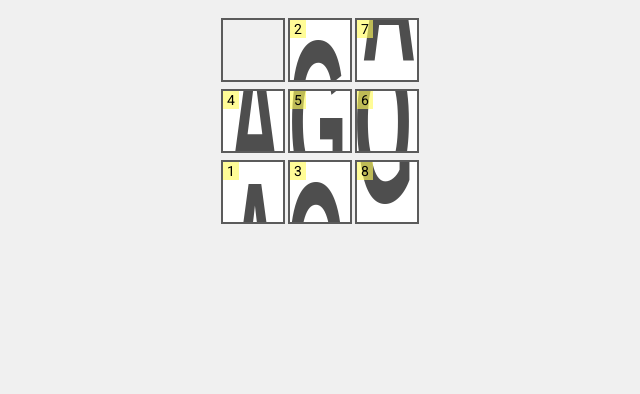
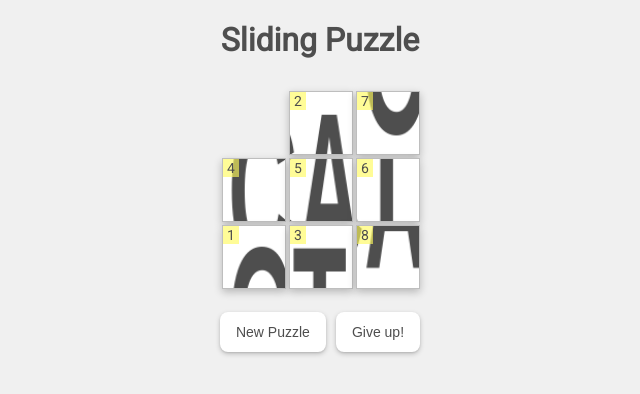
Before and after one commit to sayantanDs/quirkylock, a Next.js app: page /slidingpuzzle in a window 1280 px wide. Shown: the top 394 px of the page, without its empty margins (320-960 px from the left). Built offline with nearby package versions, Linux system fonts and the light colour scheme.

Commit message:
small updates upto rule 8

```diff
--- a/app/globals.css
+++ b/app/globals.css
@@ -9,3 +9,7 @@ code {
   font-family: source-code-pro, Menlo, Monaco, Consolas, 'Courier New',
     monospace;
 }
+
+a{
+  color: dodgerblue;
+}
--- a/app/slidingpuzzle/page.jsx
+++ b/app/slidingpuzzle/page.jsx
@@ -1,14 +1,37 @@
 'use client'
 
-import React, { useState } from 'react';
+import React, { useEffect, useState } from 'react';
+
+import styles from "./page.module.css";
 
 import {SlidingPuzzle} from "../../rules/RuleSlidingPuzzle/RuleSlidingPuzzle";
 import {getRandomWord} from "../../rules/RuleSlidingPuzzle/utils";
 
 function PuzzlePage() {
-    const [word, setWord] = useState(getRandomWord());
+    const [word, setWord] = useState(null);
+    const [showSolution, setShowSolution] = useState(false);
 
-    return ( <SlidingPuzzle word={word}/> );
+    useEffect(()=>{
+        setWord(getRandomWord());
+    }, []);
+
+    return (
+    <div className={styles.container}>
+        <h1>Sliding Puzzle</h1>
+        {word===null ? null : (
+            <>
+            <SlidingPuzzle word={word}/>
+            <div className={styles.buttons}>
+                <button onClick={()=>{setWord(getRandomWord()); setShowSolution(false);}}>
+                    New Puzzle
+                </button>
+                <button onClick={()=>setShowSolution(true)}>Give up!</button>
+            </div>
+            <div hidden={!showSolution}>Solution: {word}</div>
+            </>
+        )}
+    </div>
+    );
 }
 
 export default PuzzlePage;
--- /dev/null
+++ b/app/slidingpuzzle/page.module.css
@@ -0,0 +1,43 @@
+.container{
+    width: 576px;
+    max-width: calc(100% - 20px);
+    margin: 0 auto;
+    color: #4e4e4e;
+    min-height: calc(100vh - 50px);
+    text-align: center;
+}
+.buttons{
+  margin-top: 20px;
+  margin-bottom: 10px;
+}
+.buttons>button{
+
+    margin: 5px 5px 5px 5px;
+    background-color: #FFFFFF;
+    border: 0;
+    border-radius: .5rem;
+    box-sizing: border-box;
+    color: #4e4e4e;
+    font-size: 14px;
+    padding: .75rem 1rem;
+    text-align: center;
+    box-shadow: 0 2px 5px 0 rgba(0, 0, 0, 0.2), 0 1px 2px 0 rgba(0, 0, 0, 0.1);
+}
+
+.buttons>button:hover {
+  /* background-color: rgb(249,250,251); */
+  box-shadow: 0 4px 6px 0 rgba(0, 0, 0, 0.25)
+}
+.buttons>button:active {
+    transform: scale(0.98);
+    box-shadow: 0 2px 5px 0 rgba(0, 0, 0, 0.2), 0 1px 2px 0 rgba(0, 0, 0, 0.1);
+}
+
+.buttons>button:focus {
+  outline: 2px solid transparent;
+  outline-offset: 2px;
+}
+
+.buttons>button:focus-visible {
+  box-shadow: none;
+}
--- a/components/PasswordBox.jsx
+++ b/components/PasswordBox.jsx
@@ -17,7 +17,7 @@ function PasswordBox({pswd, setPswd}) {
             </div>
             <div
                 className="pswdbox"
-                contentEditable
+                contentEditable="plaintext-only"
                 spellCheck="false"
                 onInput={handleChange}
             />
--- a/rules/RuleSlidingPuzzle/RuleSlidingPuzzle.css
+++ b/rules/RuleSlidingPuzzle/RuleSlidingPuzzle.css
@@ -1,30 +1,39 @@
-.puzzle_canvas{
-    border: 1px solid #000000;
-}
-
 .sliding_puzzle{
     display: grid;
-    grid-template-columns: repeat(3, 64px);
-    gap: 3px;
+    grid-template-columns: repeat(3, 62px);
+    gap: 5px;
     justify-content: center;
     padding-top: 10px;
 }
 
 .puzzle_piece{
-    border-style: outset;
-    border: 2px solid #5b5b5b;
-
+    /* border: 2px solid #6f6f6f; */
+    border: 1px solid #bebebe;
+    width: 62px;
+    height: 62px;
+    box-shadow: rgba(0, 0, 0, 0.24) 0px 3px 8px;
+}
+.puzzle_piece:hover{
+    box-shadow: rgba(0, 0, 0, 0.28) 1px 4px 6px;
+}
+.puzzle_piece.blank_piece{
+    box-shadow: none;
+    border: none;
 }
 
 .puzzle_piece_wrapper{
     position: relative;
+    box-sizing: border-box;
+    width: 62px;
+    height: 62px;
+
 }
 
 .puzzle_piece_num{
     font-size: 14px;
     position: absolute;
-    top: 2px;
-    left: 2px;
+    top: 1px;
+    left: 1px;
     background-color: rgba(255, 250, 91, 0.63);
     padding: 1px 4px 1px 4px;
 }
--- a/rules/RuleSlidingPuzzle/RuleSlidingPuzzle.jsx
+++ b/rules/RuleSlidingPuzzle/RuleSlidingPuzzle.jsx
@@ -3,7 +3,7 @@ import Image from 'next/image';
 import Rule from "../Rule";
 import "./RuleSlidingPuzzle.css";
 
-import {getRandomWord, getPuzzle} from "./utils";
+import {getRandomWord, getPuzzle, BLANK_CELL_NUM} from "./utils";
 
 
 
@@ -29,12 +29,9 @@ function SlidingPuzzle({word}){
 
     const [puzzleGrid, setPuzzleGrid] = useState(null);
 
-
-    const BLANK_CELL_NUM = 8;
-
     function createWordImage(){
         const canvas = canvasRef.current;
-        const ctx = canvas.getContext('2d');
+        const ctx = canvas.getContext('2d', {willReadFrequently: true});
 
         ctx.fillStyle = "#fff";
         ctx.fillRect(0, 0, canvas.width, canvas.height);
@@ -74,7 +71,7 @@ function SlidingPuzzle({word}){
         let puzzle = getPuzzle();
         setPuzzleGrid(puzzle);
 
-    }, []);
+    }, [word]);
 
 
     function onClick(i, j){
@@ -127,7 +124,7 @@ function SlidingPuzzle({word}){
                                     {/* <span className='puzzle_piece_num'>{piece+1}</span> */}
                                     <div
                                         style={{width: 60, height: 60}}
-                                        className='puzzle_piece'
+                                        className='puzzle_piece blank_piece'
                                     />
                                 </div>
                             )
@@ -136,7 +133,7 @@ function SlidingPuzzle({word}){
                             return (
                                 <div className='puzzle_piece_wrapper' key={`${i},${j}`}>
                                     <span className='puzzle_piece_num'>{piece+1}</span>
-                                    <img
+                                    <Image
                                         className='puzzle_piece'
                                         src={cropedImages.current[piece]}
                                         width={60}
--- a/rules/RuleSlidingPuzzle/utils.js
+++ b/rules/RuleSlidingPuzzle/utils.js
@@ -1,3 +1,4 @@
+const BLANK_CELL_NUM = 8;
 
 function getRandomWord(){
     let arr = ['act', 'add', 'age', 'ago', 'aid', 'aim', 'air', 'all', 'and', 'any', 'arm', 'art', 'ask', 'bad', 'bag', 'ban', 'bar', 'bed', 'bet', 'big', 'bit', 'box', 'boy', 'bus', 'but', 'buy', 'can', 'cap', 'car', 'cat', 'CEO', 'cop', 'cow', 'cry', 'cup', 'cut', 'dad', 'day', 'die', 'dig', 'DNA', 'dog', 'dry', 'due', 'ear', 'eat', 'egg', 'end', 'era', 'etc', 'eye', 'fan', 'far', 'fat', 'fee', 'few', 'fit', 'fix', 'fly', 'for', 'fun', 'gap', 'gas', 'gay', 'get', 'God', 'gun', 'guy', 'hat', 'her', 'hey', 'him', 'hip', 'his', 'hit', 'hot', 'how', 'ice', 'ill', 'its', 'jet', 'Jew', 'job', 'joy', 'key', 'kid', 'lab', 'lap', 'law', 'lay', 'leg', 'let', 'lie', 'lip', 'lot', 'low', 'mad', 'man', 'map', 'may', 'mix', 'mom', 'Mrs', 'net', 'new', 'nod', 'nor', 'not', 'now', "n't", 'nut', 'odd', 'off', 'oil', 'old', 'one', 'our', 'out', 'owe', 'own', 'pan', 'pay', 'per', 'pet', 'pie', 'pop', 'pot', 'put', 'raw', 'red', 'rid', 'row', 'rub', 'run', 'sad', 'say', 'sea', 'see', 'set', 'sex', 'she', 'sin', 'sir', 'sit', 'six', 'ski', 'sky', 'son', 'sue', 'sun', 'tap', 'tax', 'tea', 'ten', 'the', 'tie', 'tip', 'toe', 'too', 'top', 'toy', 'try', 'two', 'use', 'via', 'war', 'way', 'wet', 'who', 'why', 'win', 'yes', 'yet', 'you'];
@@ -32,7 +33,7 @@ function flattenArray(arr){
 };
 
 function getInversionsCount(arr){
-    arr = flattenArray(arr).filter(n => n !== 0);
+    arr = flattenArray(arr).filter(n => n !== BLANK_CELL_NUM);
 
     const inversions = [];
 
@@ -64,4 +65,4 @@ function getPuzzle(){
 };
 
 
-export {getRandomWord, getPuzzle}
+export {getRandomWord, getPuzzle, BLANK_CELL_NUM}
```
Also changed, not shown: rules/RuleWordle/RuleWordle.jsx (+9 -1 lines).
